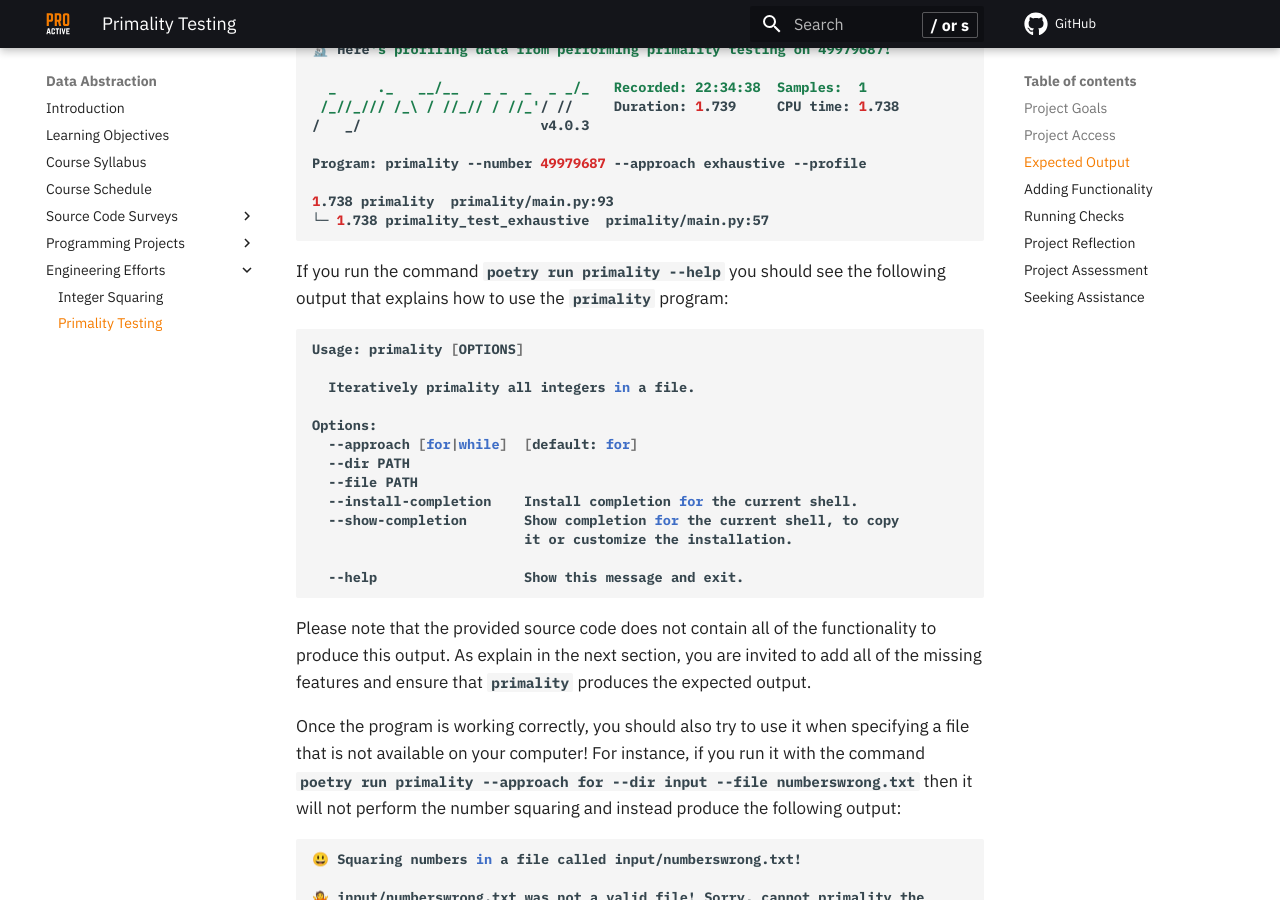
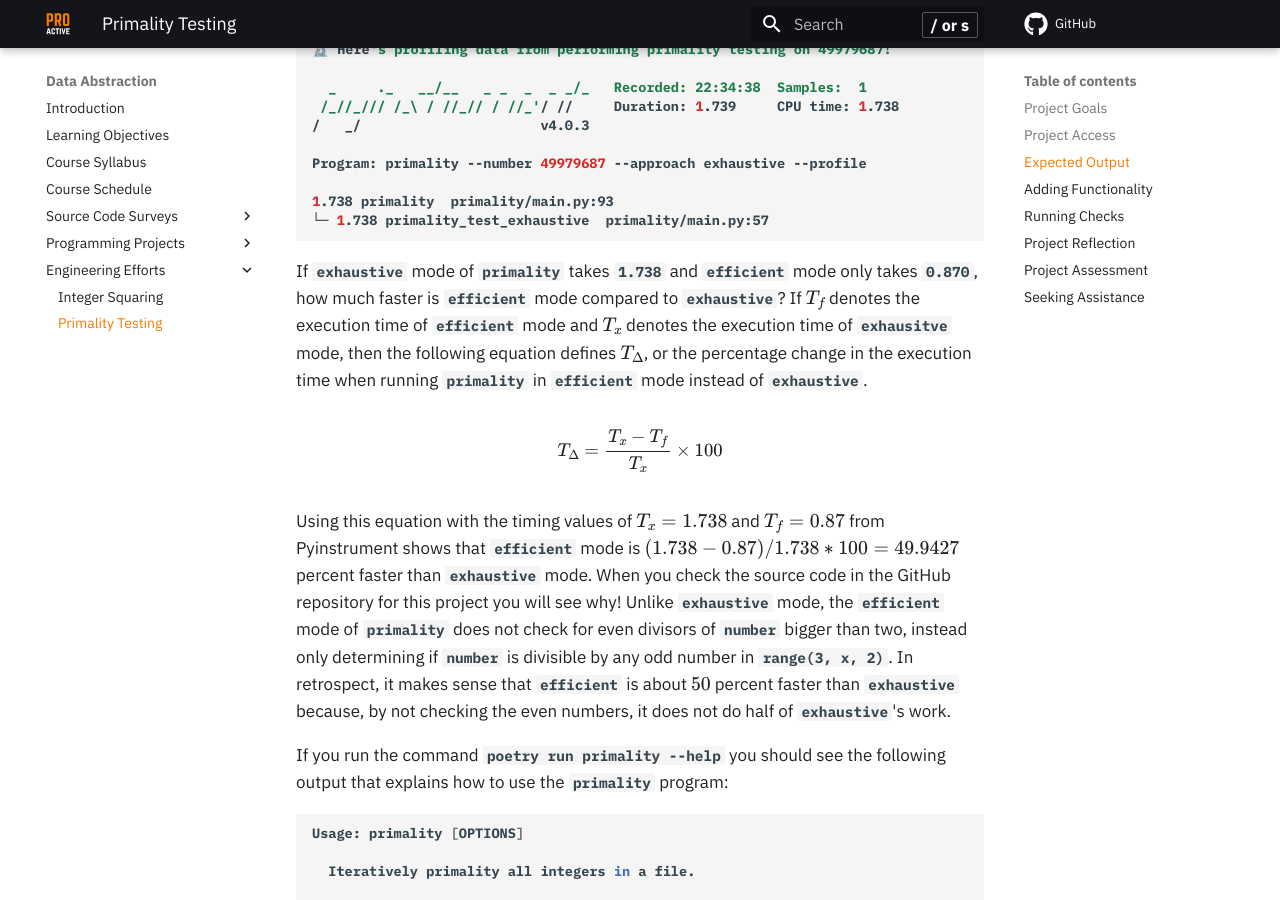
Before and after one commit to ProactiveProgrammers/www.proactiveprogrammers.com, an MkDocs documentation site: the page built from docs/data-abstraction/engineering-efforts/primality-testing.md, in a window 1280 px wide and 900 px high, scrolled down 1730 px. Built offline with MkDocs 1.6.1 and Material for MkDocs 9.7.7, drawn with Linux system fonts in a browser that asks for light colours; comment, search, counter and statistics services are not loaded.

Commit message:
feat: Add the data analysis content in the primality-testing file.

````diff
--- a/docs/data-abstraction/engineering-efforts/primality-testing.md
+++ b/docs/data-abstraction/engineering-efforts/primality-testing.md
@@ -87,6 +87,27 @@ Program: primality --number 49979687 --approach exhaustive --profile
 └─ 1.738 primality_test_exhaustive  primality/main.py:57
 ```
 
+If `exhaustive` mode of `primality` takes `1.738` and `efficient` mode only
+takes `0.870`, how much faster is `efficient` mode compared to `exhaustive`? If
+$T_f$ denotes the execution time of `efficient` mode and $T_x$ denotes the
+execution time of `exhausitve` mode, then the following equation defines
+$T_{\Delta}$, or the percentage change in the execution time when running
+`primality` in `efficient` mode instead of `exhaustive`.
+
+$$
+T_{\Delta} = \frac{T_x - T_f}{T_x} \times 100
+$$
+
+Using this equation with the timing values of $T_x = 1.738$ and $T_f = 0.87$
+from Pyinstrument shows that `efficient` mode is $(1.738
+- 0.87) / 1.738 * 100 = 49.9427$ percent faster than `exhaustive` mode. When you
+check the source code in the GitHub repository for this project you will see
+why! Unlike `exhaustive` mode, the `efficient` mode of `primality` does not
+check for even divisors of `number` bigger than two, instead only determining
+if `number` is divisible by any odd number in `range(3, x, 2)`. In retrospect,
+it makes sense that `efficient` is about $50$ percent faster than
+`exhaustive` because, by not checking the even numbers, it does not do half
+of `exhaustive`'s work.
 
 If you run the command `poetry run primality --help` you
 should see the following output that explains how to use the `primality` program:
````
